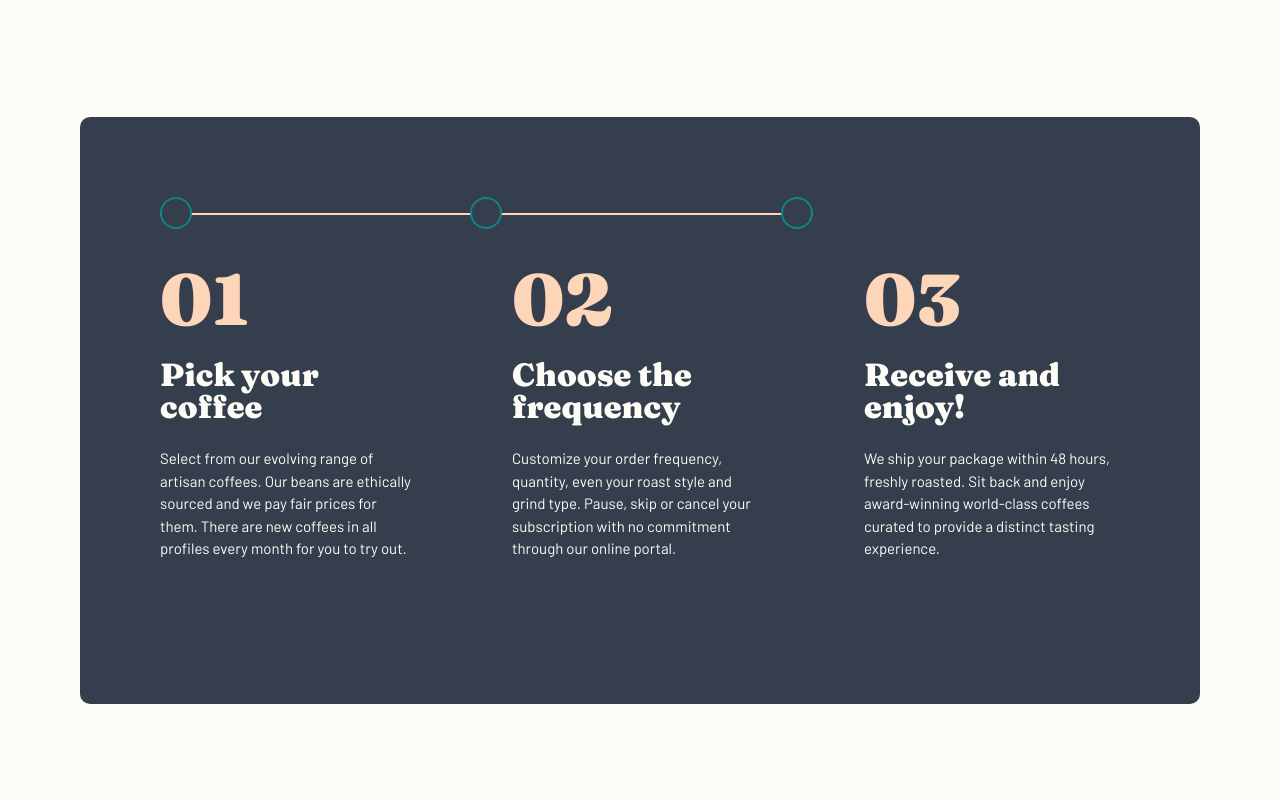
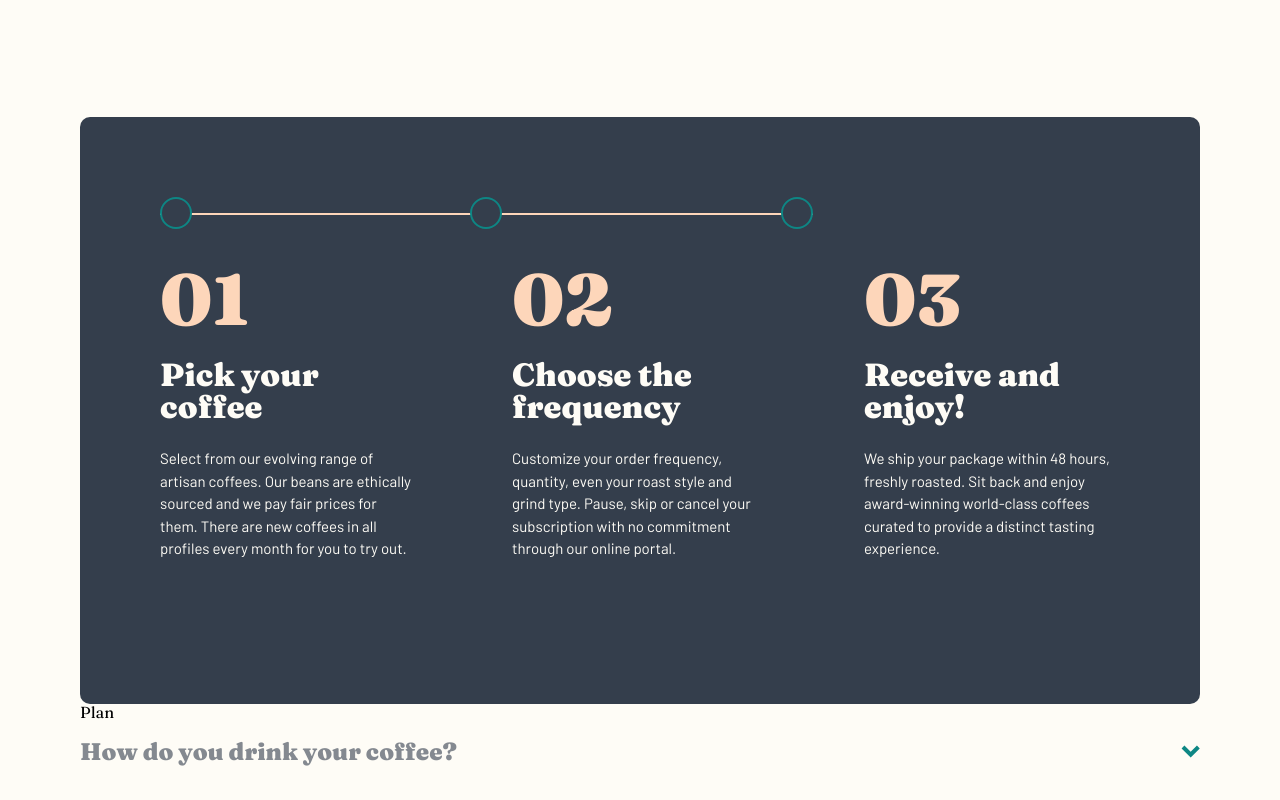
Before and after one commit to zyadfallatah/frontend-mentor-challenge-10, a React (Vite) app: page /create-your-plan in a window 1280 px wide. Shown: the part 579-1379 px from the top of the page. Before the commit the page ends 1283 px from the top, so only its background shows below. Built offline with nearby package versions, Linux system fonts and the light colour scheme.

Commit message:
Options base functionality and design added

```diff
--- a/src/pages/create-your-plan/CreateYourPlanPage.tsx
+++ b/src/pages/create-your-plan/CreateYourPlanPage.tsx
@@ -1,14 +1,21 @@
 import Steps from "../../components/Steps";
 import Hero from "./Hero";
+import Plan from "./Plan";
 
 const CreateYourPlanPage = () => {
-  return <div>
-    <Hero />
-    <Steps darkTheme className=" -translate-x-6 md:-translate-x-10 lg:-translate-x-0  w-[100vw] lg:w-full
-    px-6 md:px-10  py-20 xl:py-24 mt-[7.5rem]">
-      <Steps.CoreDesign darkTheme/>
-    </Steps>
-  </div>
-}
+  return (
+    <div>
+      <Hero />
+      <Steps
+        darkTheme
+        className=" -translate-x-6 md:-translate-x-10 lg:-translate-x-0  w-[100vw] lg:w-full
+    px-6 md:px-10  py-20 xl:py-24 mt-[7.5rem]"
+      >
+        <Steps.CoreDesign darkTheme />
+      </Steps>
+      <Plan />
+    </div>
+  );
+};
 
 export default CreateYourPlanPage;
--- /dev/null
+++ b/src/pages/create-your-plan/FormOptions.tsx
@@ -0,0 +1,26 @@
+import Option from "./Option";
+import arrow from "../../assets/plan/desktop/icon-arrow.svg";
+import { useState } from "react";
+
+const FormOptions = () => {
+  const [isOptionOpened, setIsOptionOpened] = useState(false);
+
+  return (
+    <div>
+      <header className="flex justify-between items-center gap-8 mb-8">
+        <h3 className="text-grey text-2xl font-black basis">
+          How do you drink your coffee?
+        </h3>
+        <img
+          src={arrow}
+          alt="arrow image"
+          className={`${isOptionOpened && "rotate-180"}`}
+          onClick={() => setIsOptionOpened(!isOptionOpened)}
+        />
+      </header>
+      {isOptionOpened && <Option />}
+    </div>
+  );
+};
+
+export default FormOptions;
--- /dev/null
+++ b/src/pages/create-your-plan/Option.tsx
@@ -0,0 +1,21 @@
+const Option = () => {
+  return (
+    <div>
+      <input
+        type="radio"
+        name="type"
+        id="test3"
+        className="peer appearance-none hidden"
+      />
+      <label
+        htmlFor="test3"
+        className="block text-dark-grey-blue bg-light-gray hover:bg-pale-orange peer-checked:bg-dark-cyan peer-checked:text-light-cream p-6 rounded-lg"
+      >
+        <h2 className="text-2xl font-black">Capsule</h2>
+        <p>Compatible with Nespresso systems and similar brewers</p>
+      </label>
+    </div>
+  );
+};
+
+export default Option;
--- /dev/null
+++ b/src/pages/create-your-plan/Plan.tsx
@@ -0,0 +1,22 @@
+import FormOptions from "./FormOptions";
+
+const Plan = () => {
+  // Reducer Will Be here
+  /*
+    It should have: {
+    header: string,
+    options: {
+      optionTitle: string,
+      optionDesc: string
+    }[]
+    }
+  */
+  return (
+    <form className="space-y-4">
+      <h2>Plan</h2>
+      <FormOptions />
+    </form>
+  );
+};
+
+export default Plan;
--- a/tailwind.config.js
+++ b/tailwind.config.js
@@ -10,6 +10,7 @@ export default {
         "light-cream": "hsl(43deg, 78%, 98%)",
         "light-cream-transparent": "hsl(43deg, 78%, 98%, 50%)",
         grey: "hsl(215deg, 5%, 54%)",
+        "light-gray": "hsl(43deg, 30%, 94%)",
       },
     },
   },
```
